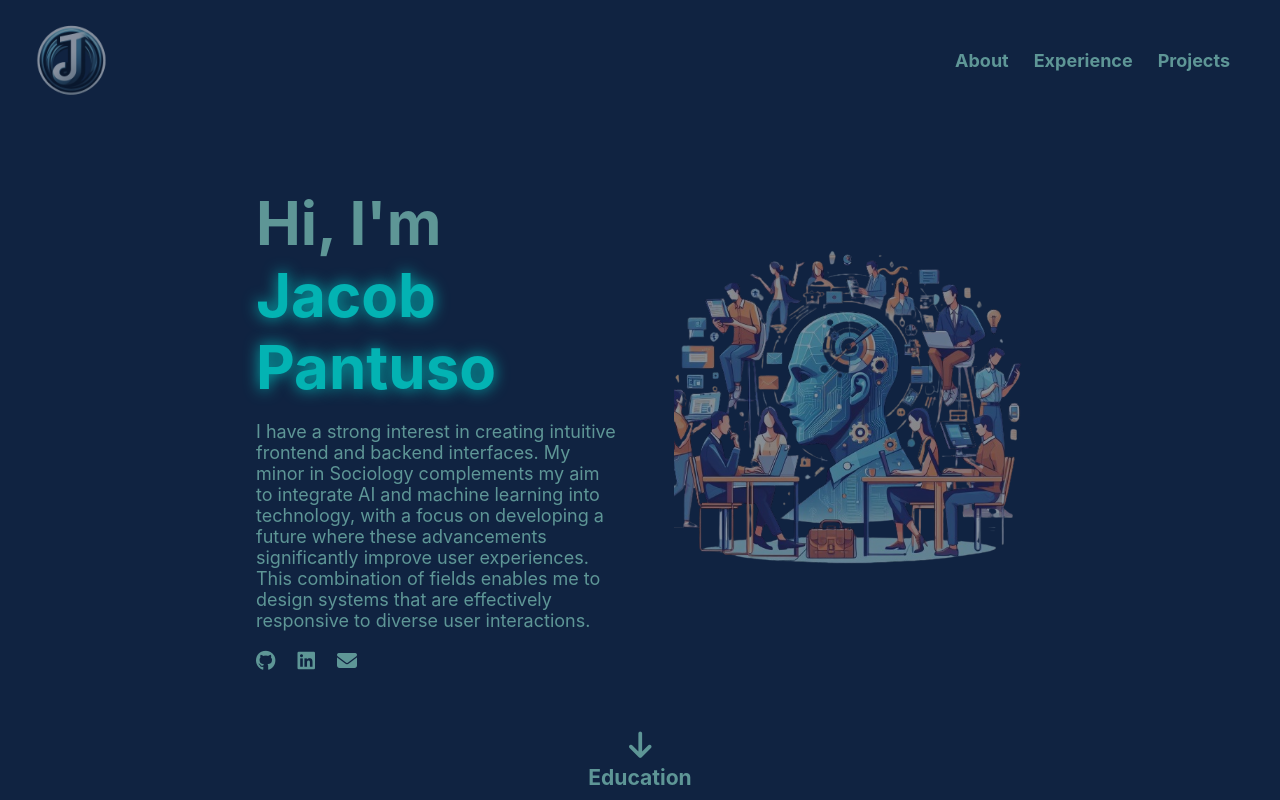
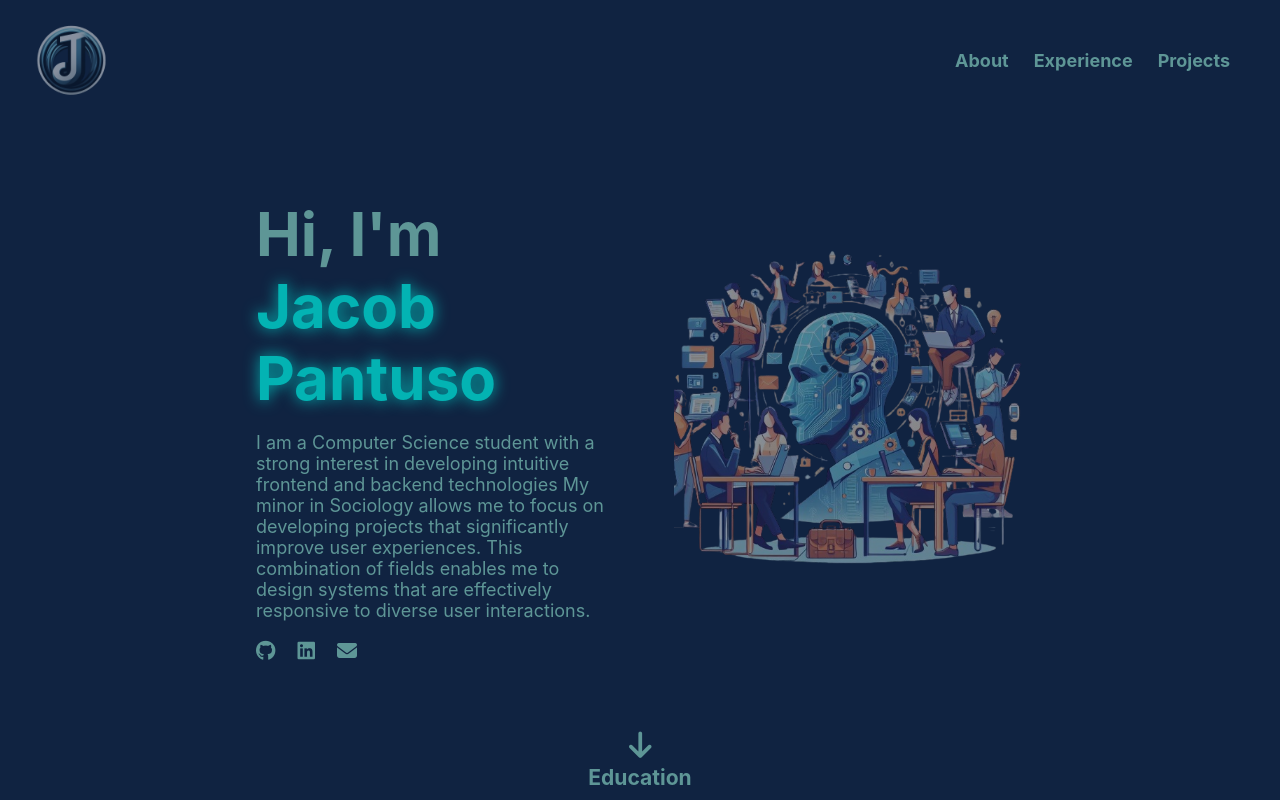
Before and after one commit to JacobPantuso/jacobpantuso.github.io, a plain HTML site: page index.html in a window 1280 px wide. Shown: the top 800 px of the page. Drawn offline with Linux system fonts and the light colour scheme; a web font is replaced by a local one.

Commit message:
Made some updates to descriptions

```diff
--- a/index.html
+++ b/index.html
@@ -36,7 +36,9 @@
                 <div class="left-text">
                     <h1 class="hello">Hi, I'm <span class="diff-col">Jacob Pantuso</span></h1>
                     <p>
-                        I have a strong interest in creating intuitive frontend and backend interfaces. My minor in Sociology complements my aim to integrate AI and machine learning into technology, with a focus on developing a future where these advancements significantly improve user experiences. This combination of fields enables me to design systems that are effectively responsive to diverse user interactions.
+                        I am a Computer Science student with a strong interest in developing intuitive frontend and backend technologies
+                        My minor in Sociology allows me to focus on developing projects that significantly improve user experiences.
+                        This combination of fields enables me to design systems that are effectively responsive to diverse user interactions.
                     </p>
                     <div class='icon-row'>
                         <a class="icon" href='https://www.github.com/JacobPantuso' target='_blank'><i class="fab fa-github"></i></a>
```
